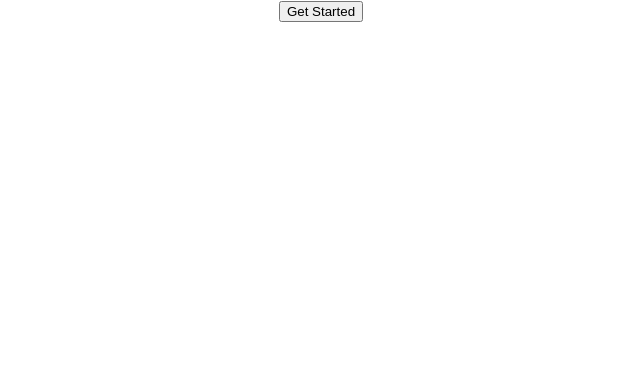
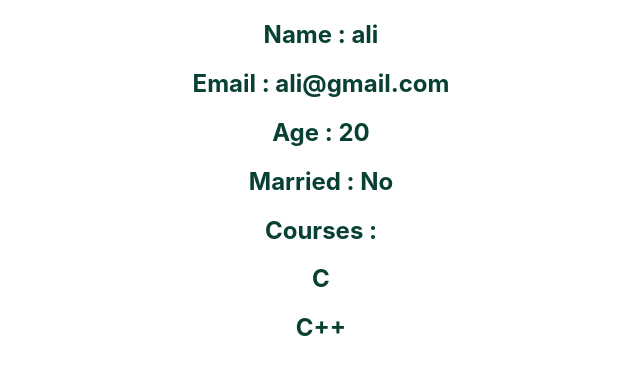
Before and after one commit to Mohammadi2005/React-Practice, a React (Create React App) app: page / in a window 1280 px wide. Shown: the top 374 px of the page, without its empty margins (319-959 px from the left). Built offline with nearby package versions, Linux system fonts and the light colour scheme.

Commit message:
propTypes

```diff
--- a/package.json
+++ b/package.json
@@ -8,6 +8,8 @@
     "@testing-library/react": "^16.3.0",
     "@testing-library/user-event": "^13.5.0",
     "axios": "^1.10.0",
+    "prop-type": "^0.0.1",
+    "prop-types": "^15.8.1",
     "react": "^19.1.0",
     "react-dom": "^19.1.0",
     "react-router-dom": "^7.6.3",
--- a/src/App.js
+++ b/src/App.js
@@ -1,50 +1,14 @@
 import './App.css';
-import {useState} from "react";
-import axios from "axios";
+import {Person} from "./propTypes/Person";
 
 
 function App() {
 
-    const [users, setUsers] = useState([]);
-    const [names, setNames] = useState([]);
-
-    function getUsers() {
-        axios.get("https://jsonplaceholder.typicode.com/users")
-            .then((response) => {
-                setUsers(response.data);
-                console.log(response.data);
-                response.data.forEach(user => {
-                    console.log(user.name);
-                })
-            })
-    }
-
-    function Delete(id){
-        let newUsers = users.filter((user) => user.id !== id)
-        setUsers(newUsers);
-    }
-
     return (
         <div className="App" >
-            <button onClick={getUsers} >Get Started</button>
-            <ShowName users={users} Delete={Delete} />
+            <Person name={"ali"} email={"ali@gmail.com"} age={20} isMarried={false} courses={["C", "C++"]} />
         </div>
     );
 }
 
-function ShowName(props) {
-    return (
-        <div className="App">
-            {props.users.map((user) => {
-                return (
-                    <div key={`div-${user.id}`}>
-                        <h3>{user.id} - {user.name}</h3>
-                        <button onClick={() => props.Delete(user.id)}>Delete</button>
-                    </div>
-                )
-            })}
-        </div>
-    )
-}
-
 export default App;
--- /dev/null
+++ b/src/propTypes/Person.js
@@ -0,0 +1,26 @@
+
+import PropTypes from "prop-types";
+
+export const Person = (props) => {
+    return (
+        <div className="App">
+            <h2>Name : {props.name}</h2>
+            <h2>Email : {props.email}</h2>
+            <h2>Age : {props.age}</h2>
+            <h2>Married : {props.isMarried ? "Yes" : "No"}</h2>
+            <h2>Courses : </h2>
+            {props.courses.map(course => {
+                return (
+                    <h2 key={course}>{course}</h2>
+                )
+            })}
+        </div>
+    )
+}
+Person.propTypes = {
+    name: PropTypes.string,
+    email: PropTypes.string,
+    age: PropTypes.number,
+    isMarried: PropTypes.bool,
+    courses: PropTypes.arrayOf(PropTypes.string)
+}
```
Also changed, not shown: 1 other file (tests, documents, lock files or other folders).
